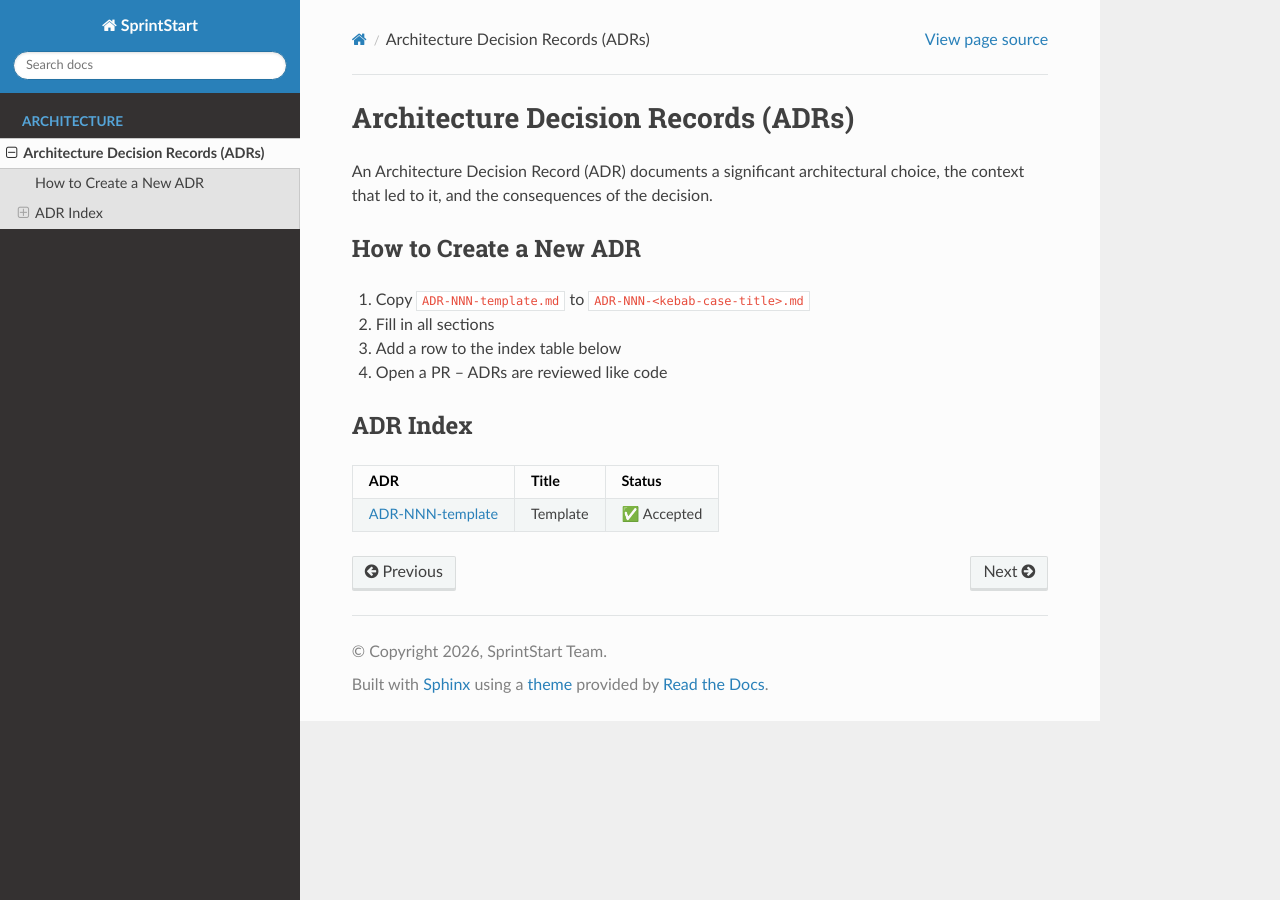
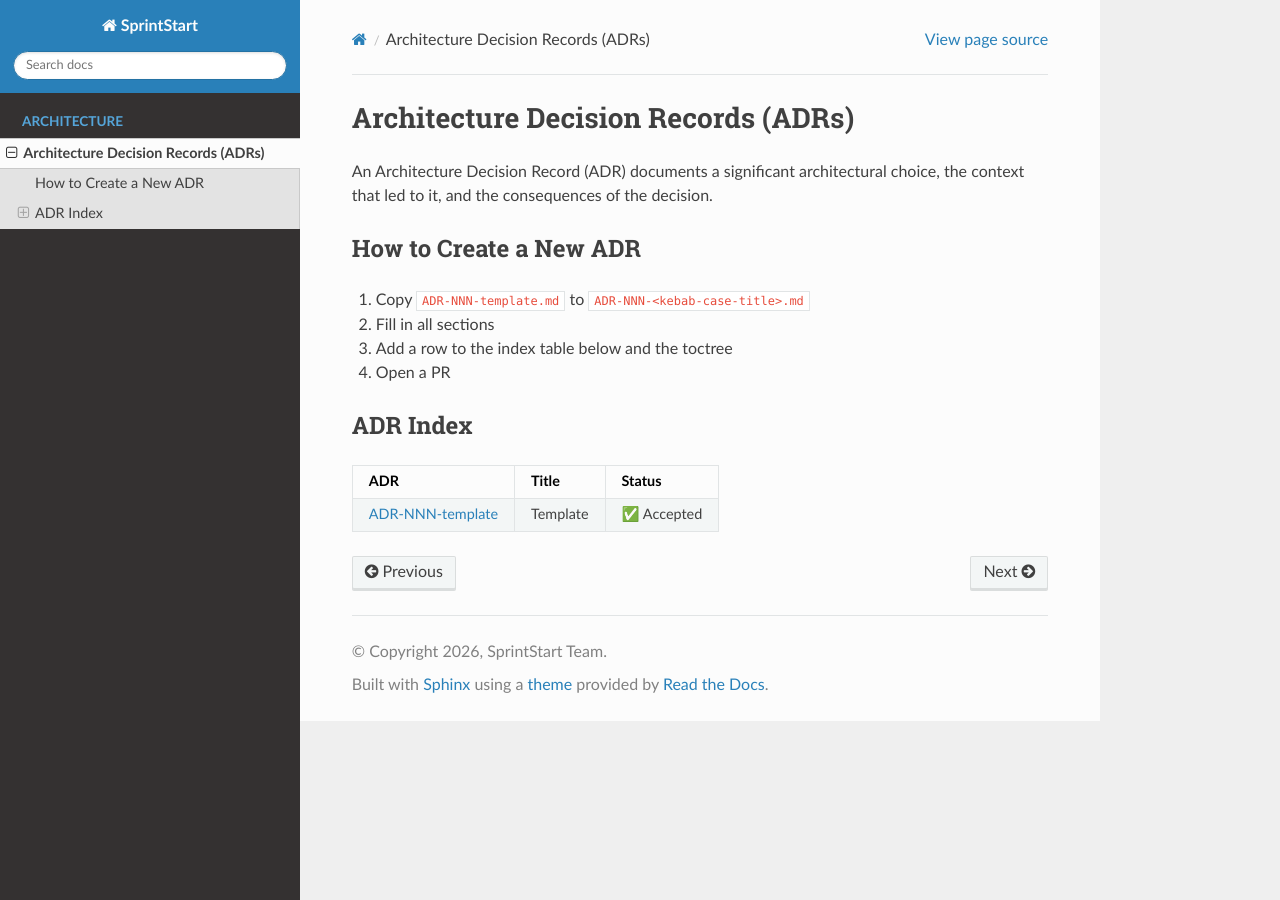
Before and after one commit to SprintStartProject/Wiki, a Sphinx documentation site: the page built from docs/source/adr/adr-index.md, in a window 1280 px wide. Built offline with Sphinx 7.4.7 and the Read the Docs theme 3.1.0, drawn with Linux system fonts in a browser that asks for light colours.

Commit message:
Improved How to create an ADR

```diff
--- a/docs/source/adr/adr-index.md
+++ b/docs/source/adr/adr-index.md
@@ -7,8 +7,8 @@ that led to it, and the consequences of the decision.
 
 1. Copy `ADR-NNN-template.md` to `ADR-NNN-<kebab-case-title>.md`
 2. Fill in all sections
-3. Add a row to the index table below
-4. Open a PR – ADRs are reviewed like code
+3. Add a row to the index table below and the toctree
+4. Open a PR
 
 ## ADR Index
 
```
